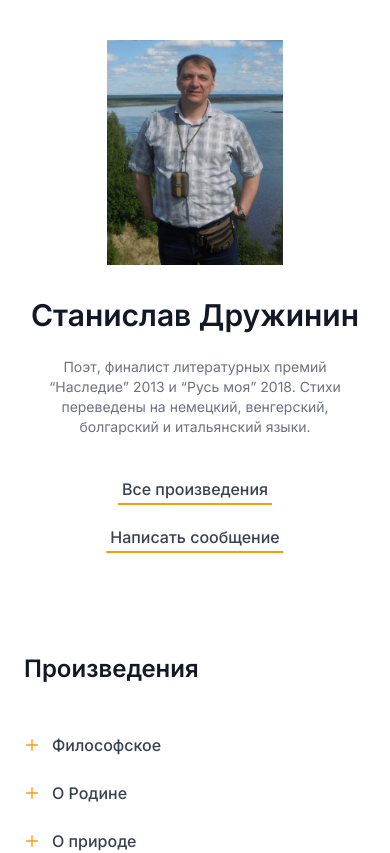
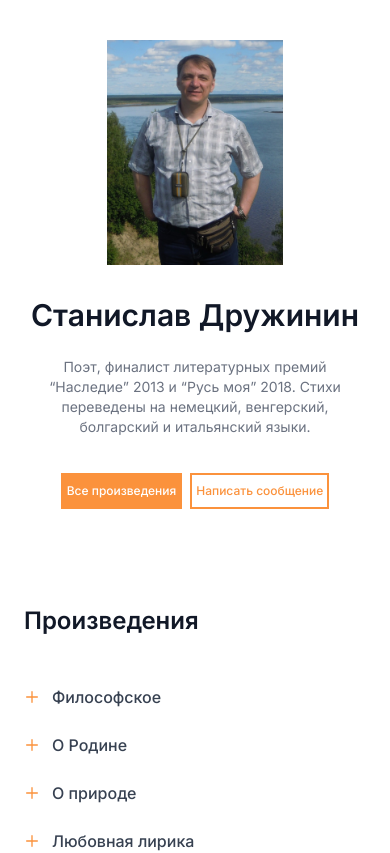
Before and after one commit to curyPD/poet-portfolio, a React (Create React App) app: page / in a window 390 px wide. Shown: the top 853 px of the page. Built offline with nearby package versions, Linux system fonts and the light colour scheme.

Commit message:
Redesign buttons, change brand color

```diff
--- a/src/components/AccordionItem.js
+++ b/src/components/AccordionItem.js
@@ -15,9 +15,9 @@ function AccordionItem(props) {
     const titles = props.titles.map((title, i) => (
         <li key={i} className="mb-3 text-sm md:text-base">
             <button
-                className={`transition-colors focus:text-amber-500 focus:outline-none ${
+                className={`transition-colors focus:text-orange-400 focus:outline-none ${
                     props.curPoem?.title === title.title
-                        ? "font-medium text-amber-500"
+                        ? "font-medium text-orange-400"
                         : "text-gray-700 hover:text-gray-500"
                 }`}
                 onClick={() => props.setCurPoem(title)}
@@ -35,11 +35,11 @@ function AccordionItem(props) {
             >
                 <button className="group flex items-center gap-3 focus:outline-none">
                     {props.active ? (
-                        <HiOutlineMinus className="text-base text-amber-500 sm:text-lg" />
+                        <HiOutlineMinus className="text-base text-orange-400 sm:text-lg" />
                     ) : (
-                        <HiOutlinePlus className="text-base text-amber-500 sm:text-lg" />
+                        <HiOutlinePlus className="text-base text-orange-400 sm:text-lg" />
                     )}
-                    <h4 className="text-base font-medium text-gray-700 transition-colors group-focus:text-gray-600 sm:text-lg xl:text-xl">
+                    <h4 className="text-base font-medium text-gray-700 transition-colors group-focus:text-gray-600/90 sm:text-lg xl:text-xl">
                         {props.heading}
                     </h4>
                 </button>
--- a/src/components/Hero.js
+++ b/src/components/Hero.js
@@ -14,13 +14,13 @@ function Hero(props) {
                     <h1 className="mb-6 text-center text-3xl font-semibold text-gray-900 sm:mb-8 sm:text-4xl lg:text-left xl:mb-12 xl:text-5xl">
                         Станислав Дружинин
                     </h1>
-                    <p className="xl-mb-16 mb-8 text-center text-sm text-gray-500 sm:mb-10 sm:text-base md:text-lg lg:mb-12 lg:w-11/12 lg:text-left xl:mb-16 xl:text-xl xl:leading-normal">
+                    <p className="xl-mb-16 mb-9 text-center text-sm text-gray-500 sm:mb-10 sm:text-base md:text-lg lg:mb-12 lg:w-11/12 lg:text-left xl:mb-16 xl:text-xl xl:leading-normal">
                         Поэт, финалист литературных премий &ldquo;
                         <a
                             href="https://premianasledie.ru/"
                             target="_blank"
                             rel="noreferrer"
-                            className="transition-colors hover:text-amber-500 focus:text-amber-500 focus:outline-none"
+                            className="transition-colors hover:text-orange-400 focus:text-orange-400 focus:outline-none"
                         >
                             Наследие
                         </a>
@@ -29,7 +29,7 @@ function Hero(props) {
                             href="https://eseninpremia.ru/"
                             target="_blank"
                             rel="noreferrer"
-                            className="transition-colors hover:text-amber-500 focus:text-amber-500 focus:outline-none"
+                            className="transition-colors hover:text-orange-400 focus:text-orange-400 focus:outline-none"
                         >
                             Русь моя
                         </a>
@@ -37,25 +37,19 @@ function Hero(props) {
                         болгарский и итальянский языки.
                     </p>
 
-                    <div className="flex flex-col items-center justify-center gap-2 sm:flex-row sm:gap-8 lg:justify-start xl:gap-10">
+                    <div className="flex items-center justify-center gap-2 sm:gap-8 lg:justify-start xl:gap-10">
                         <button
                             onClick={props.handleScroll}
-                            className="group relative block py-2 px-1 text-base font-medium focus:outline-none md:text-lg lg:px-3 xl:px-5 xl:py-3 xl:text-xl"
+                            className="border-2 border-orange-400 bg-orange-400 py-2 px-1 text-xs font-medium text-white transition-all hover:border-gray-700 hover:bg-gray-700 focus:outline-none focus:ring-4 focus:ring-orange-200 sm:px-3 sm:text-base xl:px-4 xl:text-lg"
                         >
-                            <span className="relative z-10 text-gray-700 transition-colors group-hover:text-white">
-                                Все произведения
-                            </span>
-                            <span className="absolute bottom-1 left-1/2 z-0 h-0.5 w-full -translate-x-1/2 bg-amber-500 transition-all group-hover:bottom-0 group-hover:h-full group-hover:w-full group-focus:bottom-0 lg:w-11/12 xl:bottom-2"></span>
+                            Все произведения
                         </button>
 
                         <a
                             href="mailto: stas1365iv@gmail.com"
-                            className="group relative block py-2 px-1 text-base font-medium focus:outline-none md:text-lg lg:px-3 xl:py-3 xl:px-5 xl:text-xl"
+                            className="inline-block border-2 border-orange-400 bg-white py-2 px-1 text-xs font-medium text-orange-400 transition-all hover:bg-orange-400 hover:text-white focus:outline-none focus:ring-4 focus:ring-orange-200 sm:px-3 sm:text-base xl:px-4 xl:text-lg"
                         >
-                            <span className="relative z-10 text-gray-700 transition-colors group-hover:text-white">
-                                Написать сообщение
-                            </span>
-                            <span className="absolute bottom-1 left-1/2 z-0 h-0.5 w-full -translate-x-1/2 bg-amber-500 transition-all group-hover:bottom-0 group-hover:h-full group-hover:w-full group-focus:bottom-0 lg:w-11/12 xl:bottom-2"></span>
+                            Написать сообщение
                         </a>
                     </div>
                 </div>
--- a/src/components/Work.js
+++ b/src/components/Work.js
@@ -21,7 +21,7 @@ function Work({ sectionRef }) {
                             className="mb-5 flex items-center gap-2 py-1"
                             onClick={() => setCurPoem(null)}
                         >
-                            <HiOutlineChevronLeft className="text-base text-amber-500" />
+                            <HiOutlineChevronLeft className="text-base text-orange-400" />
                             <span className="text-xs text-gray-600">Темы</span>
                         </button>
                     </div>
```
